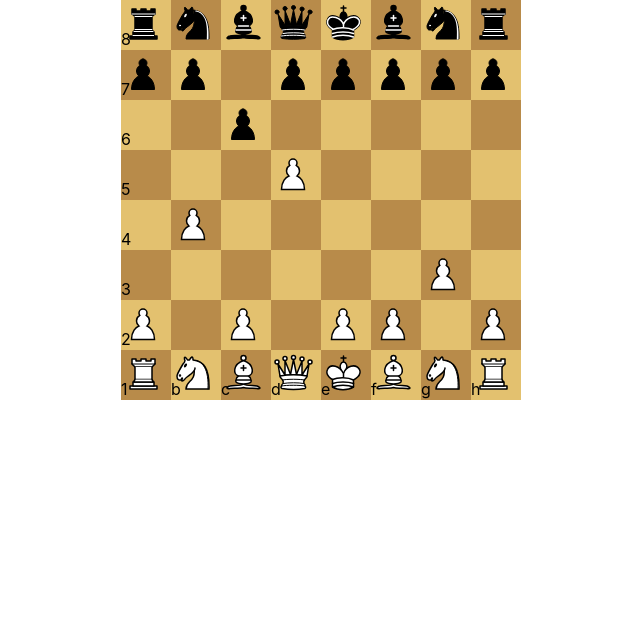
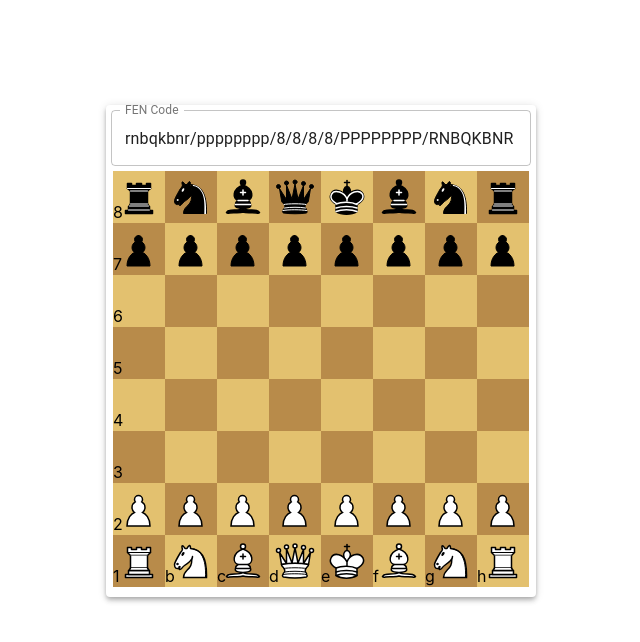
Before and after one commit to ijcon40/CCV, a React (Create React App) app in the folder frontend/: page / in a window 1280 px wide. Shown: the top 642 px of the page, without its empty margins (319-959 px from the left). Built offline with nearby package versions, Linux system fonts and the light colour scheme.

Commit message:
added textfield

```diff
--- a/frontend/src/App.js
+++ b/frontend/src/App.js
@@ -1,18 +1,75 @@
 import React from 'react'
 import ResizeListener from "./components/resizeListener/ResizeListener";
 import Board from "./components/board/Board";
+import Paper from '@material-ui/core/Paper';
+import {makeStyles, TextField} from "@material-ui/core";
+
+const useStyles = makeStyles(theme => ({
+    paper: {
+        margin: 5,
+        paddingBottom:5
+    },
+    board: {
+        maxWidth: '40vw',
+        display: 'flex',
+        flexGrow: 1
+    },
+    centering: {
+        display: 'flex',
+        flexDirection: 'column',
+        alignItems: 'center',
+        paddingTop: 100
+    }
+}))
+
 
 function App() {
+    const classes = useStyles()
+    const default_fen = 'rnbqkbnr/pppppppp/8/8/8/8/PPPPPPPP/RNBQKBNR w KQkq - 0 1'
+    const [value, setValue] = React.useState(default_fen);
+
+    const handleChange = (event) => {
+        if(event.target.value===''){
+            setValue(default_fen)
+            return;
+        }
+        setValue(event.target.value);
+    };
     return (
         <div>
-            <ResizeListener>
-                {({width, height}) => {
-                    let primary = Math.min(width, height)
-                    primary = Math.max(primary, 400)
-                    const remainder = primary-(primary%8)
-                    return <Board width={remainder} height={remainder}/>
-                }}
-            </ResizeListener>
+            <div>
+
+            </div>
+            <div className={classes.centering}>
+                <div style={{display: 'flex', flexGrow: 0}}>
+
+                </div>
+                <div className={classes.board}>
+                    <ResizeListener>
+                        {({width, height}) => {
+                            let primary = Math.min(width, height)
+                            primary = primary > 800 ? 800 : primary < 400 ? 400 : primary
+                            const remainder = primary - (primary % 8)
+                            return (
+                                <div>
+                                    <Paper className={classes.paper} elevation={4}>
+                                        <div style={{width: width, margin: 5, paddingTop:5}}>
+                                            <TextField
+                                                id="standard"
+                                                label="FEN Code"
+                                                defaultValue={value}
+                                                variant="outlined"
+                                                onChange={handleChange}
+                                                fullWidth
+                                            />
+                                        </div>
+                                        <Board width={remainder} height={remainder} fen={value}/>
+                                    </Paper>
+                                </div>)
+                        }}
+                    </ResizeListener>
+                </div>
+            </div>
         </div>
     );
 }
--- a/frontend/src/components/board/Board.js
+++ b/frontend/src/components/board/Board.js
@@ -8,15 +8,15 @@ const DARK = rgbToHex('rgb(184,139,74)')
 
 
 const Board = (props) => {
-    const {width, height} = props
+    const {width, height, fen} = props
     const square = width / 8
-    const FEN = 'rnbqkbnr/pp1ppppp/2p5/3P4/1P6/6P1/P1P1PP1P/RNBQKBNR w KQkq - 0 1'
+    const FEN = fen
     const pieces = parseFENToPieceSet(FEN)
     const x = ['a', 'b', 'c', 'd', 'e', 'f', 'g', 'h']
     const y = [1, 2, 3, 4, 5, 6, 7, 8].reverse()//to make the white pieces at the bottom
 
     return (
-        <div style={{display: 'flex', flexDirection: 'row', justifyContent: 'center', alignItems: 'center'}}>
+        <div style={{display: 'flex', flexDirection: 'row', justifyContent: 'center', alignItems: 'center', margin:5}}>
             <svg width={width} height={height} style={{backgroundColor: '#0fa000'}}>
                 {y.reduce((a, c, y_ind) => {
                     return [...a, ...x.map((_x, x_ind) => {
@@ -39,11 +39,12 @@ const Board = (props) => {
 
 const Square = (props) => {
     const {x, y, color, width, label, piece} = props
+    const centering = Math.max(0, (width-45)/2)
     return (
         <g>
             <rect x={x} y={y} width={width} height={width} fill={color}/>
             {label &&<text x={x} y={y+width-5}>{label}</text>}
-            {piece &&<Piece type={piece} x={x} y={y}/>}
+            {piece &&<Piece type={piece} x={centering+x} y={centering+y}/>}
         </g>
     )
 
--- a/frontend/src/components/resizeListener/ResizeListener.js
+++ b/frontend/src/components/resizeListener/ResizeListener.js
@@ -24,7 +24,7 @@ const ResizeListener = (props) => {
     }, [height, ref, width])
 
     return (
-        <div ref={ref} style={{width: '100%', height: '100%'}}>{children({width, height})}< /div>
+        <div ref={ref} style={{height: '100%'}}>{children({width, height})}< /div>
     )
 
 }
```
Also changed, not shown: 1 other file (tests, documents, lock files or other folders).
